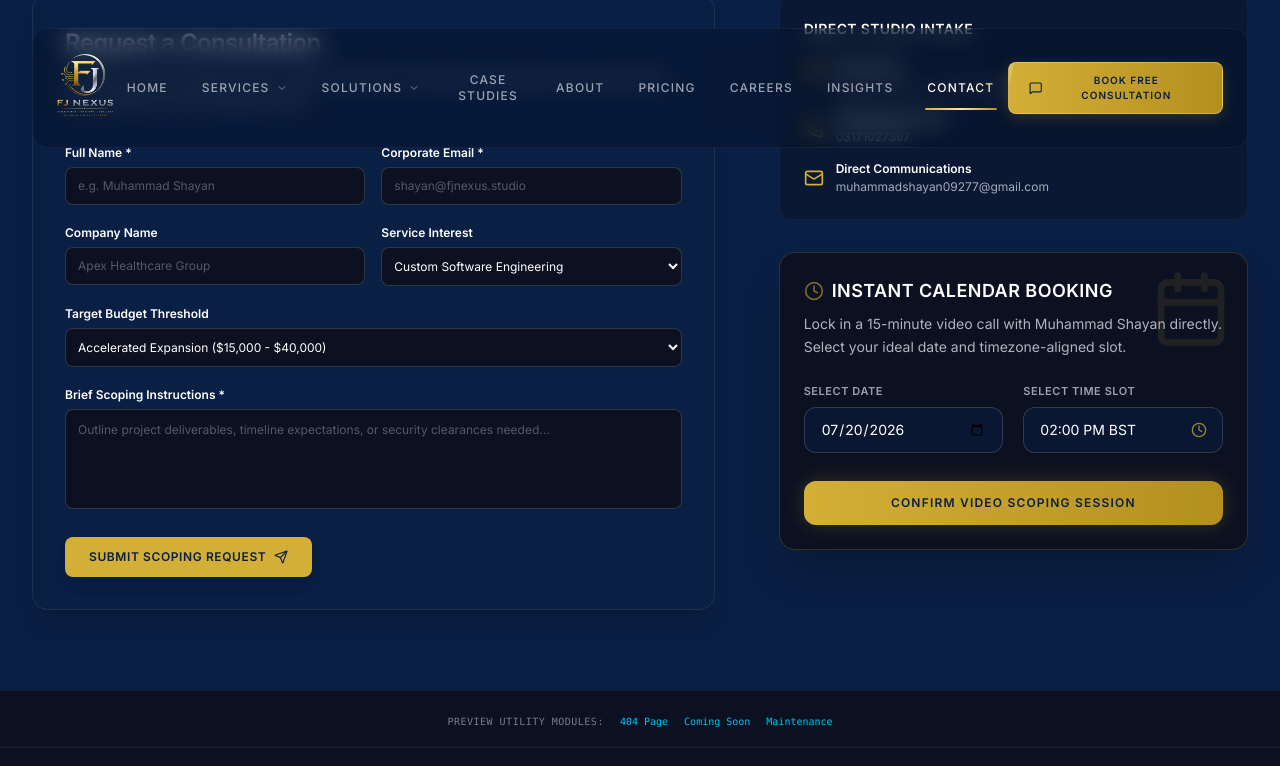
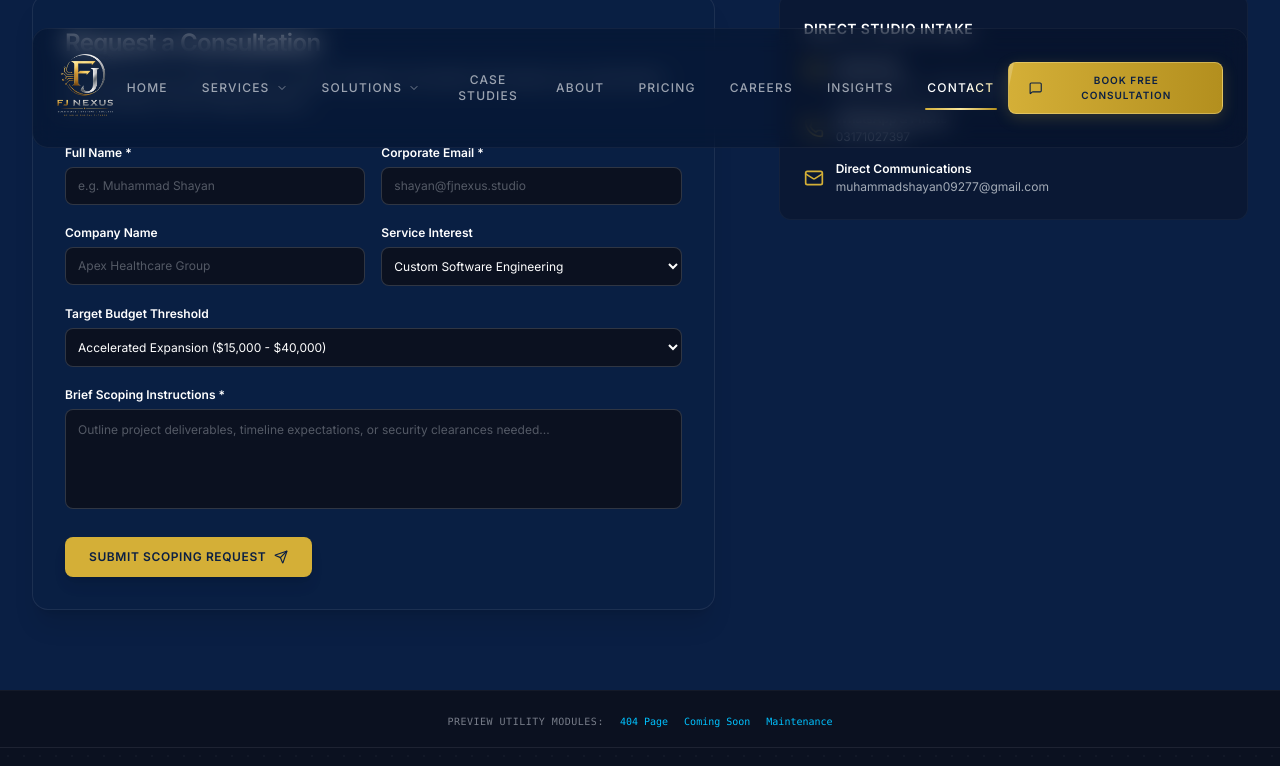
Before and after one commit to Muhammad-Shayan001/fj-nexus, a React (Vite) app: page / in a window 1280 px wide. Both pictures are taken after a click on the button "BOOK FREE CONSULTATION". Shown: the part 301-1067 px from the top of the page. Built offline with nearby package versions, Linux system fonts and the light colour scheme.

Commit message:
Updated...

```diff
--- a/src/components/ContactForm.tsx
+++ b/src/components/ContactForm.tsx
@@ -13,10 +13,6 @@ export default function ContactForm() {
   const [successMsg, setSuccessMsg] = useState('');
   const [errorMsg, setErrorMsg] = useState('');
 
-  // Calendar scheduler state
-  const [selectedDate, setSelectedDate] = useState('2026-07-20');
-  const [selectedTime, setSelectedTime] = useState('14:00');
-  const [calendarSuccess, setCalendarSuccess] = useState('');
 
   const handleContactSubmit = async (e: React.FormEvent) => {
     e.preventDefault();
@@ -51,11 +47,7 @@ export default function ContactForm() {
     }
   };
 
-  const handleCalendarSubmit = (e: React.FormEvent) => {
-    e.preventDefault();
-    setCalendarSuccess(`✓ Consultation scheduled! We will host a Video Call on ${selectedDate} at ${selectedTime} BST. Access coordinates have been dispatched to your email.`);
-    setTimeout(() => setCalendarSuccess(''), 8000);
-  };
+
 
   return (
     <div className="grid grid-cols-1 lg:grid-cols-12 gap-12 lg:gap-16 items-start" id="contact-panel">
@@ -227,72 +219,6 @@ export default function ContactForm() {
           </div>
         </div>
 
-        {/* Interactive Calendly Schedule Simulator */}
-        <div className="bg-[#0B1120] border border-[#D4AF37]/20 rounded-2xl p-6 shadow-2xl relative overflow-hidden group hover:border-[#D4AF37]/50 transition-all duration-500">
-          <div className="absolute top-0 right-0 p-4 opacity-10 group-hover:opacity-20 transition-opacity duration-500 pointer-events-none transform group-hover:scale-110">
-            <Calendar className="h-20 w-20 text-[#D4AF37]" />
-          </div>
-
-          <h4 className="font-sans font-extrabold text-lg text-white uppercase tracking-wide flex items-center gap-2 mb-2">
-            <Clock className="h-5 w-5 text-[#D4AF37] animate-pulse" />
-            Instant Calendar Booking
-          </h4>
-          <p className="font-sans text-sm text-[#C0C5CE]/90 leading-relaxed mb-6">
-            Lock in a 15-minute video call with Muhammad Shayan directly. Select your ideal date and timezone-aligned slot.
-          </p>
-
-          <form onSubmit={handleCalendarSubmit} className="flex flex-col gap-5">
-            <div className="grid grid-cols-1 sm:grid-cols-2 gap-5">
-              <div className="flex flex-col gap-2">
-                <label className="text-[11px] text-[#C0C5CE]/80 font-sans uppercase font-bold tracking-wider">Select Date</label>
-                <div className="relative">
-                  <input
-                    type="date"
-                    required
-                    min={new Date().toISOString().split('T')[0]}
-                    value={selectedDate}
-                    onChange={(e) => setSelectedDate(e.target.value)}
-                    className="w-full bg-[#0A1F44]/50 border border-[#C0C5CE]/20 rounded-xl py-3 px-4 text-sm text-white focus:outline-none focus:border-[#D4AF37] focus:ring-1 focus:ring-[#D4AF37] transition-all cursor-pointer hover:bg-[#0A1F44]/80"
-                  />
-                </div>
-              </div>
-
-              <div className="flex flex-col gap-2">
-                <label className="text-[11px] text-[#C0C5CE]/80 font-sans uppercase font-bold tracking-wider">Select Time Slot</label>
-                <div className="relative">
-                  <select
-                    value={selectedTime}
-                    onChange={(e) => setSelectedTime(e.target.value)}
-                    className="w-full bg-[#0A1F44]/50 border border-[#C0C5CE]/20 rounded-xl py-3 px-4 text-sm text-white focus:outline-none focus:border-[#D4AF37] focus:ring-1 focus:ring-[#D4AF37] transition-all cursor-pointer hover:bg-[#0A1F44]/80 appearance-none"
-                  >
-                    <option value="09:00">09:00 AM BST</option>
-                    <option value="11:30">11:30 AM BST</option>
-                    <option value="14:00">02:00 PM BST</option>
-                    <option value="16:00">04:00 PM BST</option>
-                    <option value="18:30">06:30 PM BST</option>
-                  </select>
-                  <div className="absolute inset-y-0 right-0 flex items-center px-4 pointer-events-none">
-                    <Clock className="w-4 h-4 text-[#D4AF37]/70" />
-                  </div>
-                </div>
-              </div>
-            </div>
-
-            <button
-              type="submit"
-              className="mt-2 w-full py-3.5 px-6 bg-gradient-to-r from-[#D4AF37] to-[#B38F1E] hover:from-[#F9E79F] hover:to-[#D4AF37] text-[#0A1F44] font-sans font-black text-xs tracking-widest uppercase rounded-xl transition-all duration-300 transform hover:scale-[1.02] shadow-[0_0_20px_rgba(212,175,55,0.2)] hover:shadow-[0_0_30px_rgba(212,175,55,0.4)] flex items-center justify-center gap-2 cursor-pointer"
-            >
-              Confirm Video Scoping Session
-            </button>
-
-            {calendarSuccess && (
-              <div className="bg-green-500/10 border border-green-500/30 text-green-400 p-4 rounded-xl text-xs leading-relaxed font-sans flex items-center gap-2 animate-fade-in">
-                <CheckCircle2 className="w-4 h-4 flex-shrink-0" />
-                {calendarSuccess}
-              </div>
-            )}
-          </form>
-        </div>
 
       </div>
 
```
